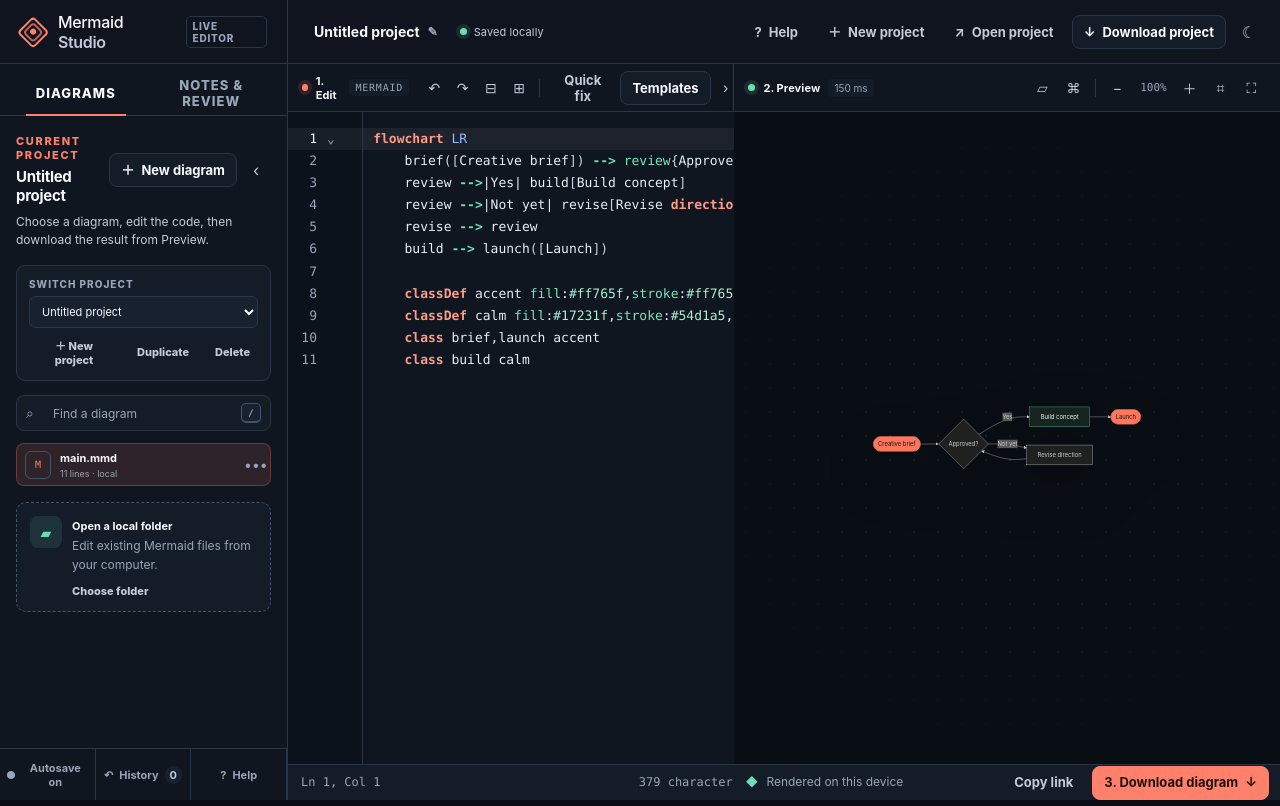
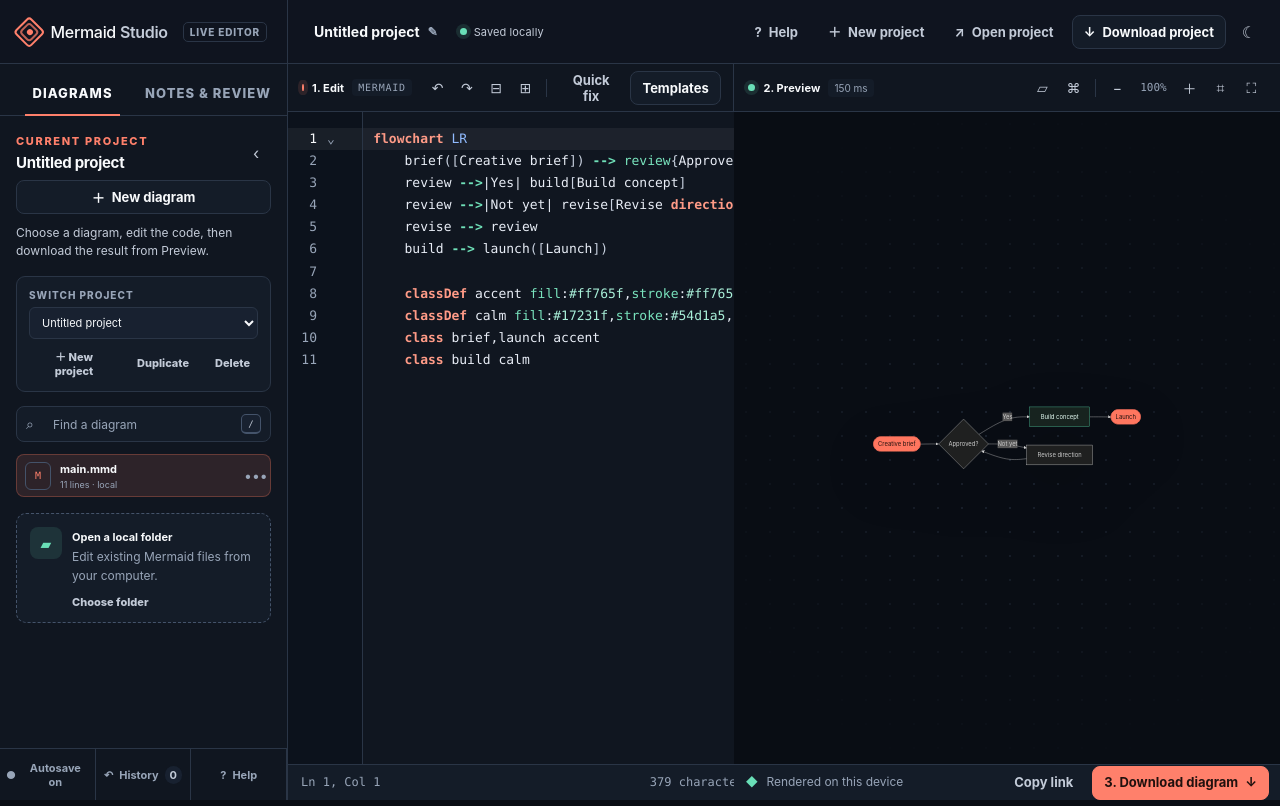
Before and after one commit to dev-asad007/MermaidViewer, a website built with Vite: page index.html in a window 1280 px wide. Built offline with nearby package versions, Linux system fonts and the light colour scheme.

Commit message:
Polish beginner workflow layout

```diff
--- a/css/styles.css
+++ b/css/styles.css
@@ -184,6 +184,7 @@
   font-weight: 500;
   letter-spacing: -0.02em;
   text-decoration: none;
+  white-space: nowrap;
 }
 
 .brand b {
@@ -448,6 +449,7 @@
   font-weight: 800;
   letter-spacing: 0.08em;
   text-transform: uppercase;
+  white-space: nowrap;
 }
 
 .panel-tab.active { color: var(--text); }
@@ -499,7 +501,7 @@
   align-items: center;
   gap: 4px;
 }
-.add-diagram-button { min-height: 32px; padding-inline: 9px; font-size: 11px; white-space: nowrap; }
+.add-diagram-button { width: 100%; min-height: 34px; margin-bottom: 10px; padding-inline: 9px; font-size: 11px; white-space: nowrap; }
 .sidebar-intro { margin: 0 0 16px; color: var(--muted); font-size: 12px; line-height: 1.5; }
 
 .project-switcher-wrap {
@@ -760,7 +762,7 @@
 }
 .pane-title { gap: 8px; }
 .pane-tools { gap: 2px; }
-.pane-title h2 { margin: 0; font-size: 11px; letter-spacing: 0.01em; }
+.pane-title h2 { margin: 0; font-size: 11px; letter-spacing: 0.01em; white-space: nowrap; }
 .status-dot.coral { background: var(--coral); box-shadow: 0 0 0 4px var(--coral-soft); }
 .status-dot.mint { background: var(--mint); box-shadow: 0 0 0 4px var(--mint-soft); }
 .file-type,
--- a/index.html
+++ b/index.html
@@ -161,10 +161,10 @@
                 <h2 id="folder-name">Local project</h2>
               </div>
               <div class="panel-heading-actions">
-                <button class="button soft compact add-diagram-button" id="add-file" type="button"><span aria-hidden="true">＋</span> New diagram</button>
                 <button class="icon-button small" id="collapse-sidebar" type="button" aria-label="Collapse sidebar" title="Collapse sidebar">‹</button>
               </div>
             </div>
+            <button class="button soft compact add-diagram-button" id="add-file" type="button"><span aria-hidden="true">＋</span> New diagram</button>
             <p class="sidebar-intro">Choose a diagram, edit the code, then download the result from Preview.</p>
             <div class="project-switcher-wrap">
               <label for="project-switcher">Switch project</label>
```
